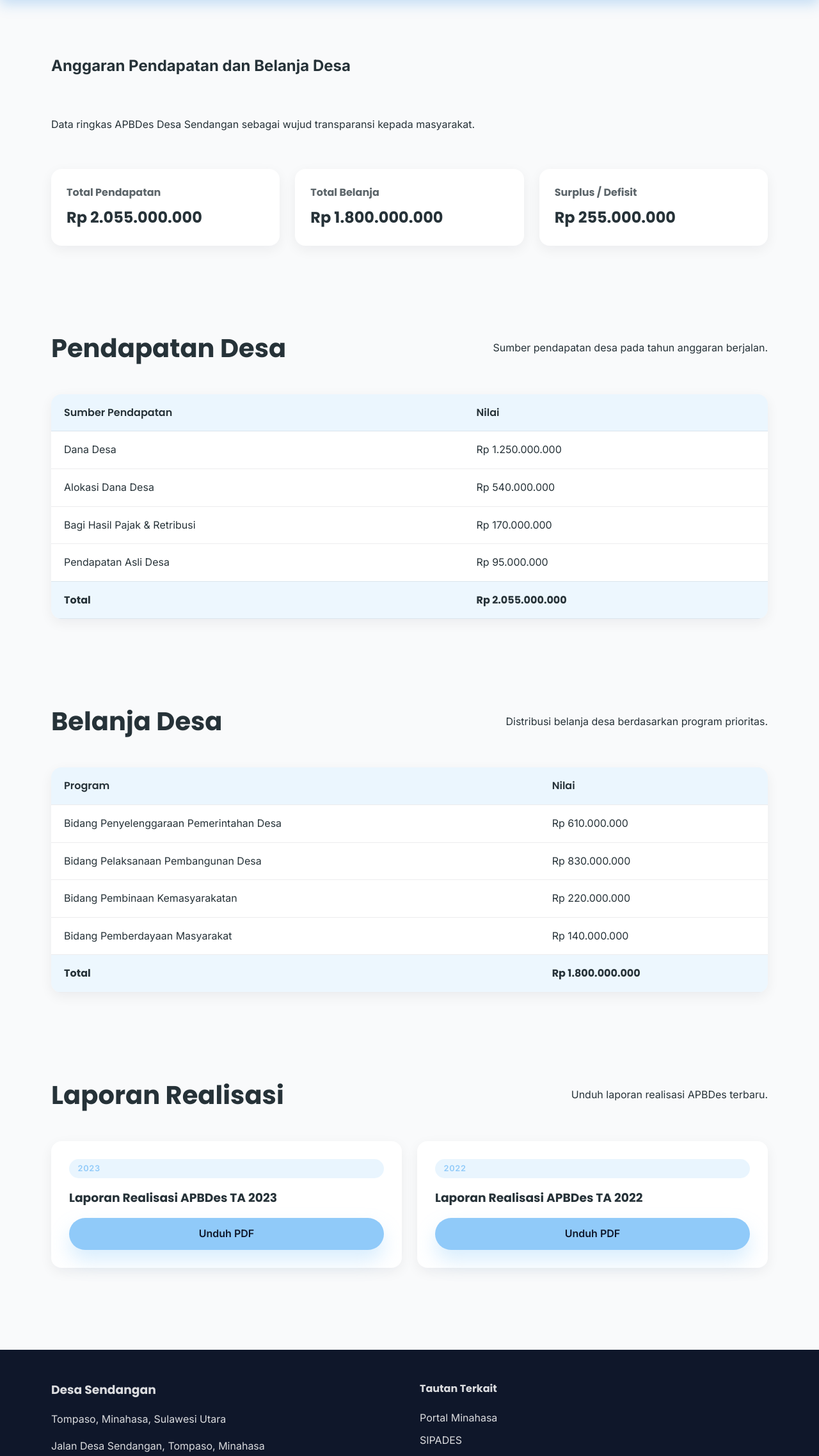
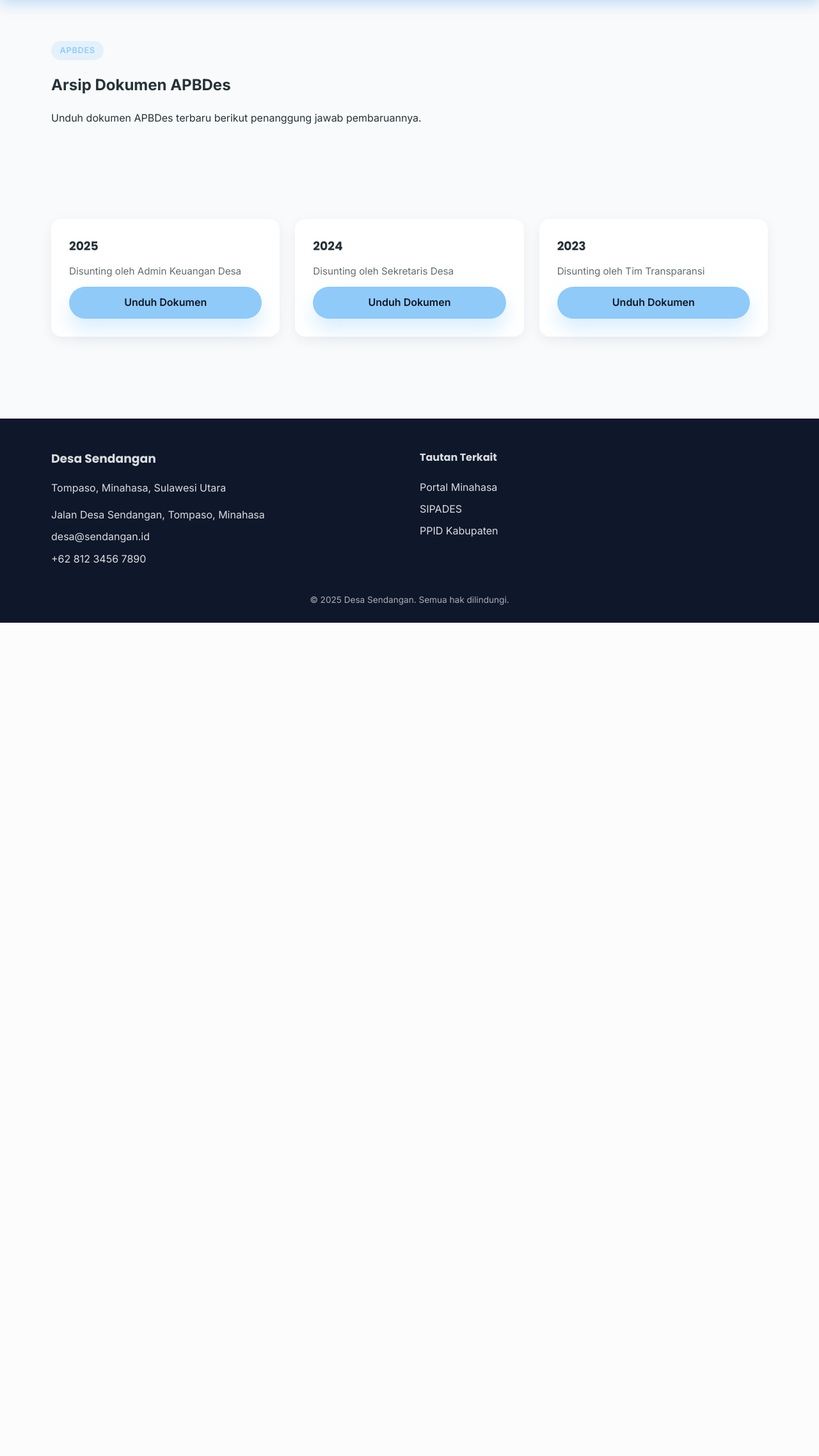
Before and after one commit to sendangantompaso144/webd-sendangan, a PHP site: page /apbdes.php in a window 1280 px wide. Shown: the part 81-2356 px from the top of the page at 64% size. After the commit the page ends 1054 px from the top, so only its background shows below. Run offline with PHP 8.4, Linux system fonts and the light colour scheme.

Commit message:
apbdes update view

```diff
--- a/apbdes.php
+++ b/apbdes.php
@@ -8,131 +8,52 @@ $apbdesData = data_source('apbdes', []);
 
 render_base_layout([
     'title' => 'APBDes | ' . app_config('name', 'Desa Sendangan'),
-    'description' => 'Ringkasan pendapatan, belanja, dan laporan realisasi APBDes Desa Sendangan.',
+    'description' => 'Daftar dokumen APBDes Desa Sendangan yang dapat diunduh oleh masyarakat.',
     'activePage' => 'apbdes',
     'content' => static function () use ($apbdesData): void {
-        $pendapatan = $apbdesData['pendapatan'] ?? [];
-        $belanja = $apbdesData['belanja'] ?? [];
-        $realisasi = $apbdesData['realisasi'] ?? [];
+        $dokumen = [];
 
-        $totalPendapatan = array_sum(array_map(static fn ($item) => (float) ($item['nilai'] ?? 0), $pendapatan));
-        $totalBelanja = array_sum(array_map(static fn ($item) => (float) ($item['nilai'] ?? 0), $belanja));
+        if (is_array($apbdesData)) {
+            if (array_is_list($apbdesData)) {
+                $dokumen = $apbdesData;
+            } elseif (isset($apbdesData['dokumen']) && is_array($apbdesData['dokumen'])) {
+                $dokumen = $apbdesData['dokumen'];
+            }
+        }
         ?>
         <section class="section">
-            <div class="container">
-                <div class="section-header">
-                    <h1>Anggaran Pendapatan dan Belanja Desa</h1>
-                    <p>Data ringkas APBDes Desa Sendangan sebagai wujud transparansi kepada masyarakat.</p>
-                </div>
-
-                <div class="apbdes-summary">
-                    <article>
-                        <h3>Total Pendapatan</h3>
-                        <strong><?= e(format_currency($totalPendapatan)) ?></strong>
-                    </article>
-                    <article>
-                        <h3>Total Belanja</h3>
-                        <strong><?= e(format_currency($totalBelanja)) ?></strong>
-                    </article>
-                    <article>
-                        <h3>Surplus / Defisit</h3>
-                        <strong><?= e(format_currency($totalPendapatan - $totalBelanja)) ?></strong>
-                    </article>
+            <div class="container page-header">
+                <div>
+                    <span class="chip">APBDes</span>
+                    <h1>Arsip Dokumen APBDes</h1>
+                    <p>Unduh dokumen APBDes terbaru berikut penanggung jawab pembaruannya.</p>
                 </div>
             </div>
         </section>
 
-        <?php if ($pendapatan !== []): ?>
-            <section class="section">
-                <div class="container">
-                    <div class="section-header">
-                        <h2>Pendapatan Desa</h2>
-                        <p>Sumber pendapatan desa pada tahun anggaran berjalan.</p>
+        <section class="section">
+            <div class="container">
+                <?php if ($dokumen === []): ?>
+                    <div class="empty-state">
+                        <p>Belum ada dokumen APBDes yang tersedia saat ini.</p>
                     </div>
-                    <div class="table-scroll">
-                        <table class="data-table">
-                            <thead>
-                                <tr>
-                                    <th>Sumber Pendapatan</th>
-                                    <th>Nilai</th>
-                                </tr>
-                            </thead>
-                            <tbody>
-                                <?php foreach ($pendapatan as $item): ?>
-                                    <tr>
-                                        <td><?= e($item['sumber'] ?? '') ?></td>
-                                        <td><?= e(format_currency((float) ($item['nilai'] ?? 0))) ?></td>
-                                    </tr>
-                                <?php endforeach; ?>
-                            </tbody>
-                            <tfoot>
-                                <tr>
-                                    <th>Total</th>
-                                    <th><?= e(format_currency($totalPendapatan)) ?></th>
-                                </tr>
-                            </tfoot>
-                        </table>
-                    </div>
-                </div>
-            </section>
-        <?php endif; ?>
-
-        <?php if ($belanja !== []): ?>
-            <section class="section">
-                <div class="container">
-                    <div class="section-header">
-                        <h2>Belanja Desa</h2>
-                        <p>Distribusi belanja desa berdasarkan program prioritas.</p>
-                    </div>
-                    <div class="table-scroll">
-                        <table class="data-table">
-                            <thead>
-                                <tr>
-                                    <th>Program</th>
-                                    <th>Nilai</th>
-                                </tr>
-                            </thead>
-                            <tbody>
-                                <?php foreach ($belanja as $item): ?>
-                                    <tr>
-                                        <td><?= e($item['program'] ?? '') ?></td>
-                                        <td><?= e(format_currency((float) ($item['nilai'] ?? 0))) ?></td>
-                                    </tr>
-                                <?php endforeach; ?>
-                            </tbody>
-                            <tfoot>
-                                <tr>
-                                    <th>Total</th>
-                                    <th><?= e(format_currency($totalBelanja)) ?></th>
-                                </tr>
-                            </tfoot>
-                        </table>
-                    </div>
-                </div>
-            </section>
-        <?php endif; ?>
-
-        <?php if ($realisasi !== []): ?>
-            <section class="section">
-                <div class="container">
-                    <div class="section-header">
-                        <h2>Laporan Realisasi</h2>
-                        <p>Unduh laporan realisasi APBDes terbaru.</p>
-                    </div>
+                <?php else: ?>
                     <div class="cards-grid">
-                        <?php foreach ($realisasi as $laporan): ?>
-                            <article class="card">
-                                <span class="chip"><?= e($laporan['tahun'] ?? '') ?></span>
-                                <h3><?= e($laporan['judul'] ?? '') ?></h3>
-                                <a class="btn btn-primary" href="<?= e($laporan['berkas'] ?? '#') ?>" target="_blank" rel="noopener">
-                                    Unduh PDF
+                        <?php foreach ($dokumen as $item): ?>
+                            <article class="card card--apbdes">
+                                <h3><?= e((string) ($item['apbdes_judul'] ?? 'Dokumen APBDes')) ?></h3>
+                                <?php if (!empty($item['apbdes_edited_by'])): ?>
+                                    <p class="card-meta">Disunting oleh <?= e((string) $item['apbdes_edited_by']) ?></p>
+                                <?php endif; ?>
+                                <a class="btn btn-primary" href="<?= e((string) ($item['apbdes_file'] ?? '#')) ?>" target="_blank" rel="noopener">
+                                    Unduh Dokumen
                                 </a>
                             </article>
                         <?php endforeach; ?>
                     </div>
-                </div>
-            </section>
-        <?php endif; ?>
+                <?php endif; ?>
+            </div>
+        </section>
         <?php
     },
 ]);
--- a/assets/css/main.css
+++ b/assets/css/main.css
@@ -1103,6 +1103,25 @@ img {
     align-self: flex-start;
 }
 
+.card.card--apbdes {
+    gap: 0.75rem;
+}
+
+.card-meta {
+    margin: 0;
+    color: rgba(38, 50, 56, 0.6);
+    font-size: 0.95rem;
+}
+
+.empty-state {
+    padding: 2rem;
+    text-align: center;
+    background: #fff;
+    border-radius: var(--radius-large);
+    box-shadow: var(--shadow-card);
+    color: rgba(38, 50, 56, 0.65);
+}
+
 .program-card .card-image {
     margin: -1.75rem -1.75rem 1rem;
     border-radius: var(--radius-large) var(--radius-large) 0 0;
@@ -1127,8 +1146,8 @@ img {
 }
 
 .card:hover {
-    transform: translateY(-6px);
-    box-shadow: 0 20px 45px rgba(15, 23, 42, 0.12);
+    transform: none;
+    box-shadow: 0 12px 24px rgba(15, 23, 42, 0.08);
 }
 
 .apbdes-summary {
--- a/data/apbdes.php
+++ b/data/apbdes.php
@@ -3,28 +3,19 @@
 declare(strict_types=1);
 
 return [
-    'pendapatan' => [
-        ['sumber' => 'Dana Desa', 'nilai' => 1250000000],
-        ['sumber' => 'Alokasi Dana Desa', 'nilai' => 540000000],
-        ['sumber' => 'Bagi Hasil Pajak & Retribusi', 'nilai' => 170000000],
-        ['sumber' => 'Pendapatan Asli Desa', 'nilai' => 95000000],
+    [
+        'apbdes_judul' => 2025,
+        'apbdes_file' => '#',
+        'apbdes_edited_by' => 'Admin Keuangan Desa',
     ],
-    'belanja' => [
-        ['program' => 'Bidang Penyelenggaraan Pemerintahan Desa', 'nilai' => 610000000],
-        ['program' => 'Bidang Pelaksanaan Pembangunan Desa', 'nilai' => 830000000],
-        ['program' => 'Bidang Pembinaan Kemasyarakatan', 'nilai' => 220000000],
-        ['program' => 'Bidang Pemberdayaan Masyarakat', 'nilai' => 140000000],
+    [
+        'apbdes_judul' => 2024,
+        'apbdes_file' => '#',
+        'apbdes_edited_by' => 'Sekretaris Desa',
     ],
-    'realisasi' => [
-        [
-            'tahun' => '2023',
-            'judul' => 'Laporan Realisasi APBDes TA 2023',
-            'berkas' => '#',
-        ],
-        [
-            'tahun' => '2022',
-            'judul' => 'Laporan Realisasi APBDes TA 2022',
-            'berkas' => '#',
-        ],
+    [
+        'apbdes_judul' => 2023,
+        'apbdes_file' => '#',
+        'apbdes_edited_by' => 'Tim Transparansi',
     ],
 ];
```
Also changed, not shown: prompting/database_schema.sql (+9 -0 lines).
